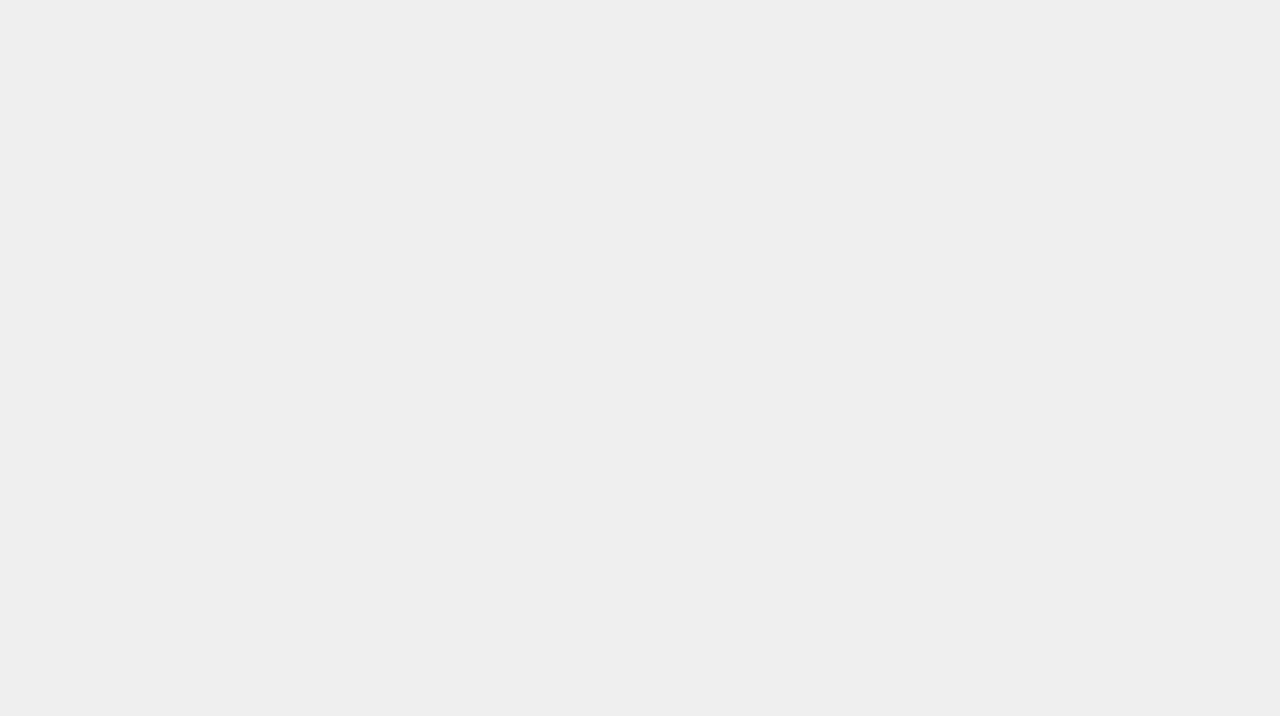
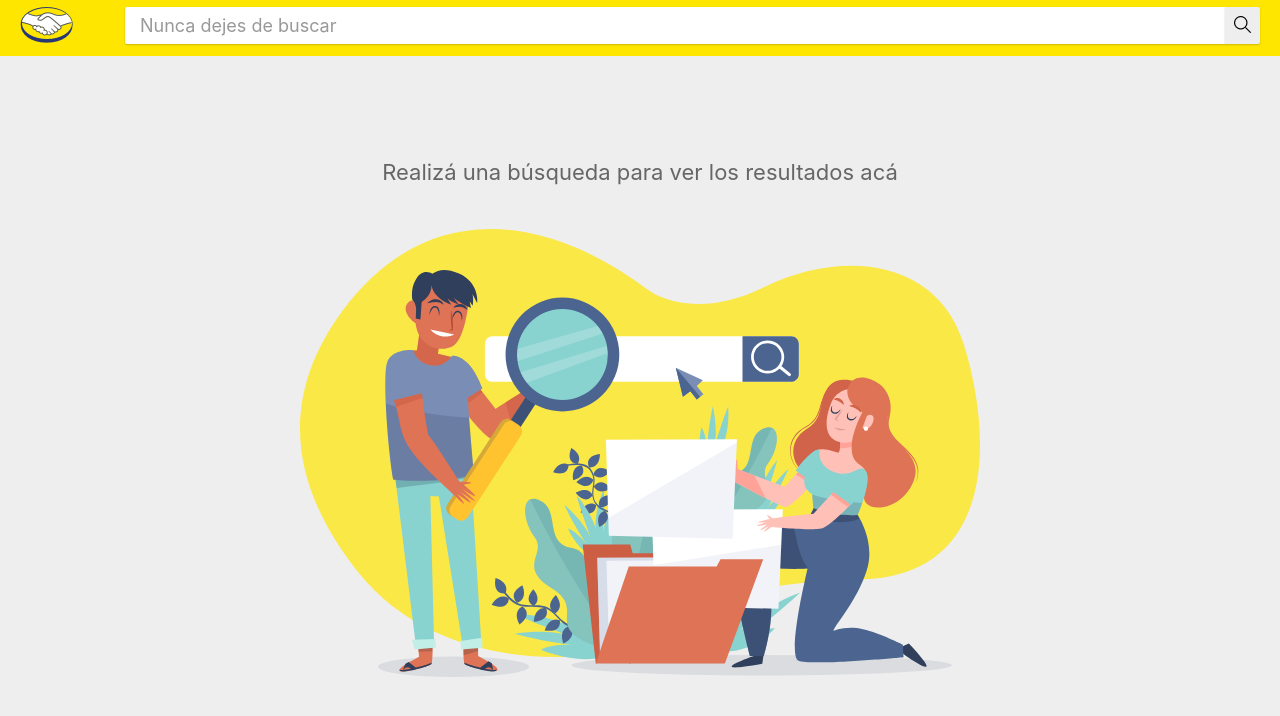
Before and after one commit to nescheytt/challenge, a React app in the folder client/: page / in a window 1280 px wide. Before the commit this address had no page. Shown: the top 716 px of the page. Built offline with nearby package versions, Linux system fonts and the light colour scheme.

Commit message:
Home page - Creamos page empty state home

```diff
--- a/client/src/components/header/index.tsx
+++ b/client/src/components/header/index.tsx
@@ -1,4 +1,5 @@
 import React from 'react'
+import { Link } from 'react-router-dom'
 
 // styles
 import './styles.scss'
@@ -13,7 +14,9 @@ const Header = () => {
       <div className="container fluid">
         <div className="row">
           <div className="col-1">
-            <img src={LogoMeli} alt="logo-meli" width="auto" height="auto" />
+            <Link to="/">
+              <img src={LogoMeli} alt="logo-meli" width="auto" height="auto" />
+            </Link>
           </div>
 
           <div className="col-11">
--- /dev/null
+++ b/client/src/pages/home/index.tsx
@@ -0,0 +1,31 @@
+import React from 'react'
+
+// components
+import Layout from '../../components/layouts'
+
+// styles
+import './styles.scss'
+
+// images
+import emptyState from '../../assets/images/empty-state-home.svg'
+
+const Home = () => {
+  return (
+    <Layout>
+      <div className="container fluid">
+        <div className="row">
+          <div className="col-12">
+            <div className="page-empty-container">
+              <span className="empty-title">
+                Realizá una búsqueda para ver los resultados acá
+              </span>
+              <img src={emptyState} alt="empty-state" width="100%" />
+            </div>
+          </div>
+        </div>
+      </div>
+    </Layout>
+  )
+}
+
+export default Home
--- /dev/null
+++ b/client/src/pages/home/styles.scss
@@ -0,0 +1,17 @@
+.page-empty-container {
+  display: flex;
+  flex-direction: column;
+  justify-content: center;
+  align-items: center;
+  margin: 100px 0px;
+
+  .empty-title {
+    font-size: 22px;
+    margin-bottom: 40px;
+    color: #666;
+  }
+
+  img {
+    max-width: 680px;
+  }
+}
--- a/client/src/routes.tsx
+++ b/client/src/routes.tsx
@@ -2,6 +2,7 @@ import React from 'react'
 import { Routes, Route } from 'react-router-dom'
 
 // components
+import Home from './pages/home'
 import SearchResult from './pages/search-result'
 import ProductDetail from './pages/product-detail'
 
@@ -9,6 +10,7 @@ import ProductDetail from './pages/product-detail'
 const Root = () => {
   return (
     <Routes>
+      <Route path="/" element={<Home />} />
       <Route path="/items" element={<SearchResult />} />
       <Route path="/items/:id" element={<ProductDetail />} />
     </Routes>
```
Also changed, not shown: client/src/assets/images/empty-state-home.svg (added).
